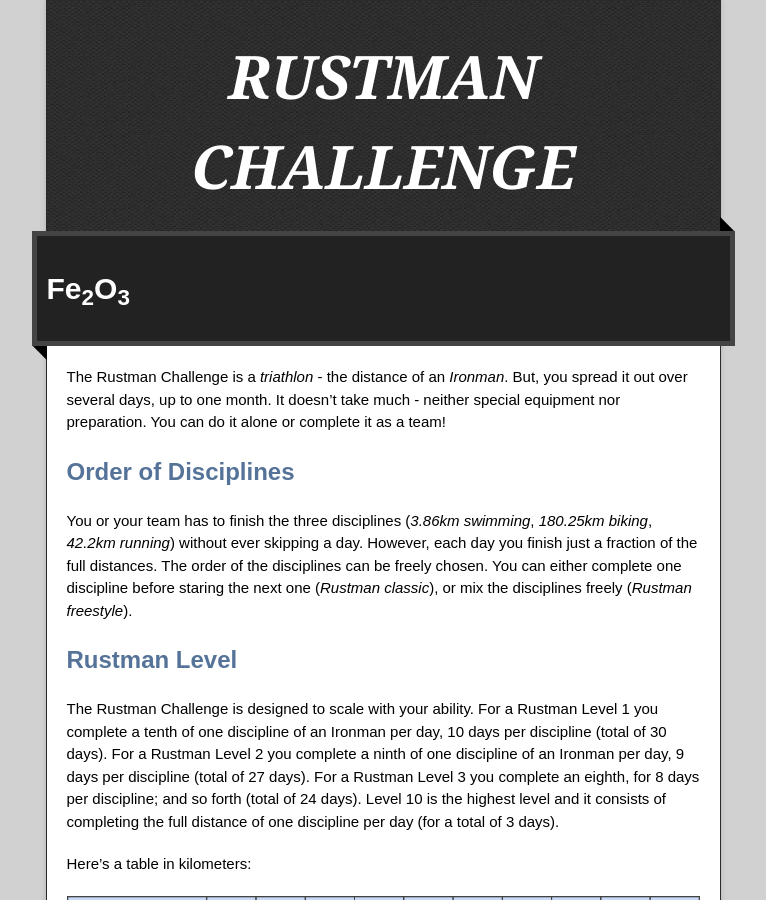
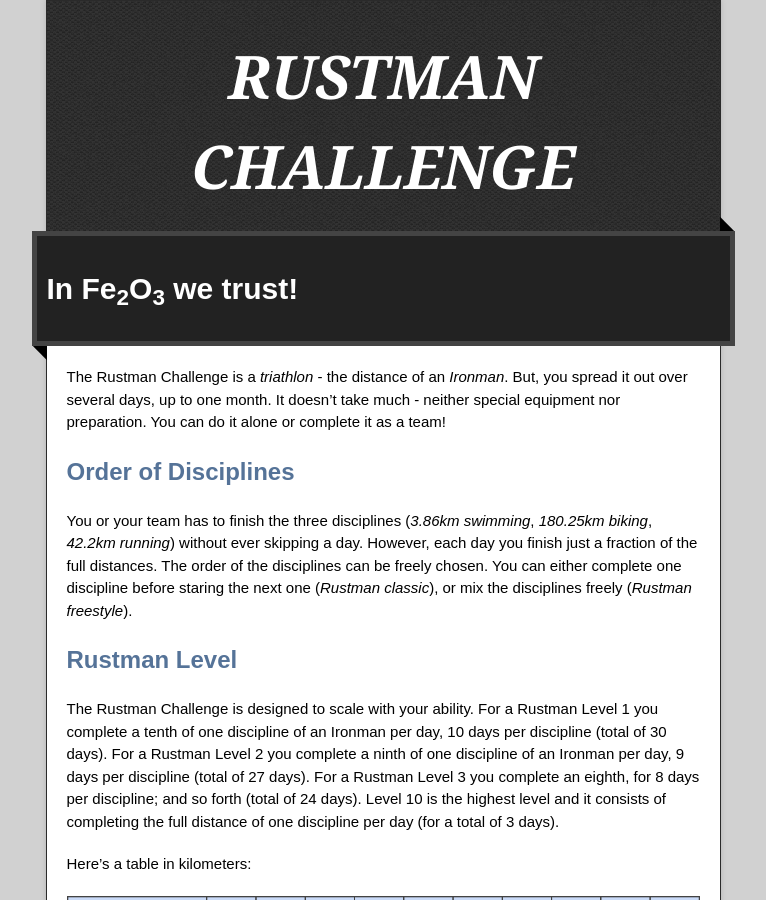
Before and after one commit to peterrautek/rustman, a Jekyll site: the page built from index.md, in a window 1280 px wide and 900 px high. Shown: the whole window, without its empty margins (257-1023 px from the left). Built offline with Jekyll 4.4.1, drawn with Linux system fonts in a browser that asks for light colours.

Commit message:
Update _config.yml

```diff
--- a/_config.yml
+++ b/_config.yml
@@ -1,5 +1,5 @@
 title: RUSTMAN CHALLENGE
-description: Fe<sub>2</sub>O<sub>3</sub>
+description: In Fe<sub>2</sub>O<sub>3</sub> we trust!
 theme: jekyll-theme-time-machine
 show_downloads: false
 url: https://peterrautek.github.io
```
